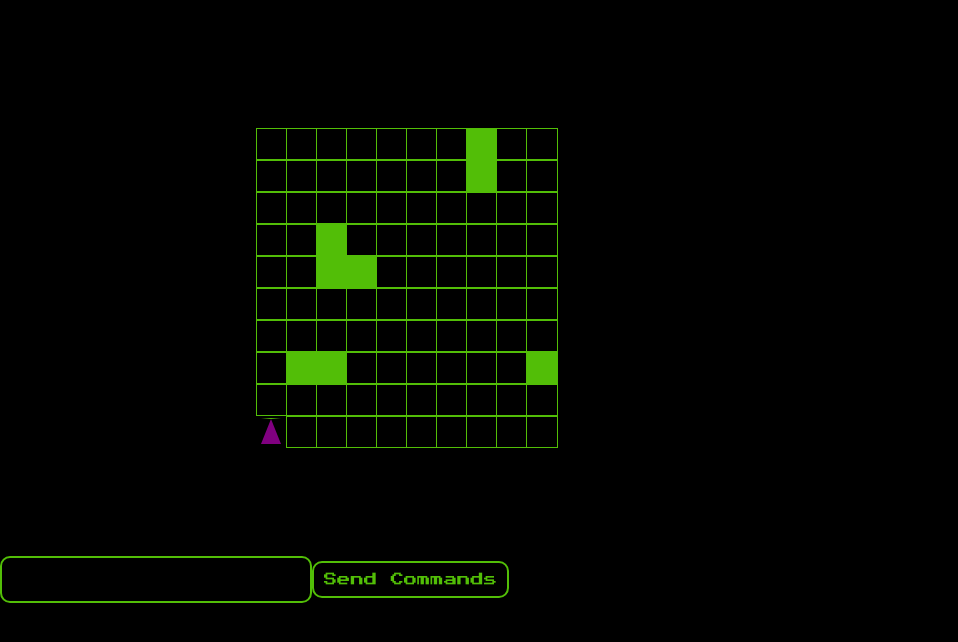
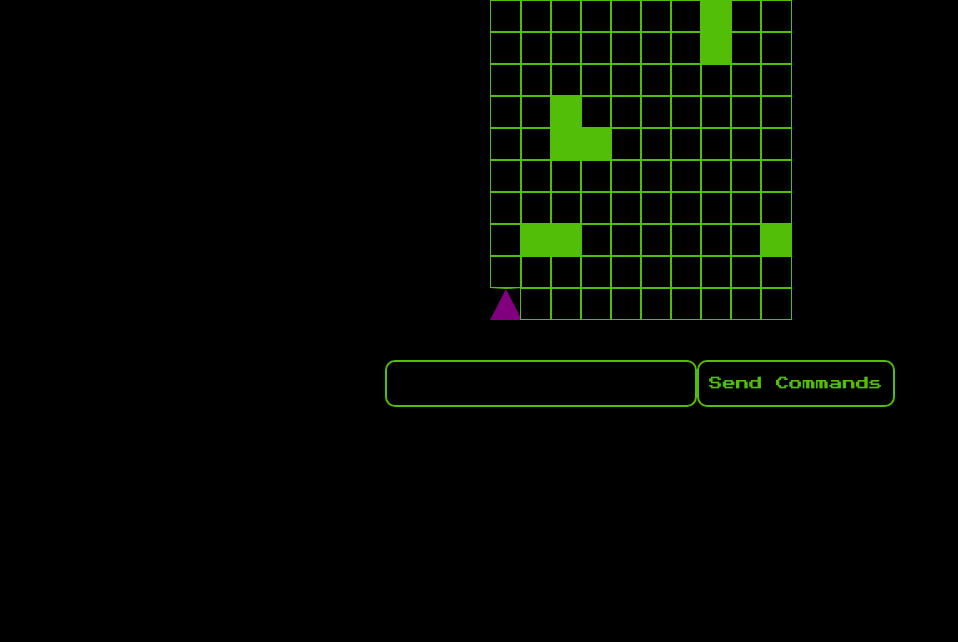
Before and after one commit to avallsru/mars_rover_mission, a React (Create React App) app: page /controller in a window 1280 px wide. Shown: the top 642 px of the page, without its empty margins (0-958 px from the left). Built offline with nearby package versions, Linux system fonts and the light colour scheme.

Commit message:
first mvp. review on alerts needed

```diff
--- a/src/Components/Alert/CustomizedAlerts.scss
+++ b/src/Components/Alert/CustomizedAlerts.scss
@@ -1,12 +1,14 @@
 @import '../../styles/general.scss';
 
 .alerts-container {
+  width: 650px;
   padding: 20px 10px;
   border: 1px solid $retro_green;
   border-radius: 10px;
   display: flex;
   align-items: center;
-  margin: 30px;
+  justify-content: center;
+  // margin: 30px;
   background-color: $retro_green;
 }
 .alert-text {
--- a/src/Components/PlanetMap/CommandInput.jsx
+++ b/src/Components/PlanetMap/CommandInput.jsx
@@ -57,6 +57,7 @@ const CommandInput = () => {
 
   function handleSubmit(e) {
     e.preventDefault();
+
     const { xToGo, yToGo, newDir, status } = changeRobotPosition(
       commands,
       xCoord,
@@ -67,19 +68,31 @@ const CommandInput = () => {
       setAlertVisibility(true);
       setAlertType(status);
     }
+    setCommands("");
+    let commandsInput = document.getElementById("commands-line");
+    commandsInput.value = "";
+    commandsInput.focus();
+
     dispatch(moveRobot(xToGo, yToGo));
     dispatch(changeDirection(newDir));
   }
 
   return (
     <div className="commands-container">
-      <input className="commands-input" onChange={handleChange} />
-      <button className="general-button" type="submit" onClick={handleSubmit}>
-        Send Commands
-      </button>
-      <Container id="alert">
-        <CustomizedAlert type={alertType} />
-      </Container>
+      <div className="element-container">
+        <input
+          id="commands-line"
+          className="commands-input"
+          onChange={handleChange}
+        />
+        <button className="general-button" type="submit" onClick={handleSubmit}>
+          Send Commands
+        </button>
+      </div>
+
+      <div className="element-container" id="alert">
+        <CustomizedAlert id="alert" type={alertType} />
+      </div>
     </div>
   );
 };
--- a/src/Components/PlanetMap/planet.scss
+++ b/src/Components/PlanetMap/planet.scss
@@ -1,14 +1,29 @@
 @import '../../styles/general.scss';
 
 .planet {
-  margin: 10% 20%;
+  width: fit-content;
+  height: 330px;
+  margin: auto;
   display: grid;
   grid-template-columns: repeat(10, 30px );
   grid-template-rows: repeat(10, 30px );
+
 }
 
 .commands-container {
   @include primaryFont;
+  padding: 0 10%;
+  display: flex;
+  flex-direction: column;
+  align-items: center;
+  >* {
+    padding: 30px 0;
+  }
+  .element-container {
+    width: 100%;
+    display: flex;
+    justify-content: center;
+  }
 }
 
 .commands-input {
@@ -16,33 +31,43 @@
 }
 
 .square,
-.obstacle,
-.robot {
+.obstacle {
   height: 30px;
   width: 30px;
   border: 1px solid $retro_green;
-  background-color: black;
+  background-color: transparent;
+  &.robot {
+    height: 0px;
+    width: 0px;
+  }
 
   &.obstacle {
     background-color: $retro_green;
   }
-  &.robot {
-    width: 0;
-    height: 0;
-    &.north,
-    &.south {
-      // padding: 2px;
-    margin: 2px 5px;
-    border-left: 10px solid transparent;
-    border-right: 10px solid transparent;
-    border-bottom: 25px solid purple;
-    }
-    &.east,
-    &.west {
-    margin: 5px 2px;
-    border-top: 10px solid transparent;
-    border-bottom: 10px solid transparent;
-    border-left: 25px solid purple;
-    }
-  }
 }
+
+.north,
+.south {
+  // padding: 3px 6px;
+border-left: 16px solid transparent;
+border-right: 16px solid transparent;
+
+}
+.north {
+  border-bottom: 31px solid purple;
+}
+.south {
+  border-top: 31px solid purple;
+}
+.east,
+.west {
+// padding: 6px 3px;
+border-top: 16px solid transparent;
+border-bottom: 16px solid transparent;
+}
+.east {
+  border-left: 30px solid purple;
+}
+.west {
+  border-right: 30px solid purple;
+}
--- a/src/pages/Home.jsx
+++ b/src/pages/Home.jsx
@@ -4,13 +4,30 @@ import { Container } from "@chakra-ui/react";
 import CoordsInputs from "../Components/ConfigureRobot/CoordInputs";
 import DirectionSelector from "../Components/ConfigureRobot/DirectionSelector";
 
+import "./Home.scss";
+
 const Home = () => {
   return (
-    <div className="principal_container">
-      <Container size="md">
+    <div className="principal-container">
+      <div className="text-container">
+        <div className="title">
+          <h1>Welcome to</h1>
+          <h1>MARS ROVER CONTROLER</h1>
+        </div>
+        <div className="description">
+          <p>
+            Now you are able to control a vehicle that is on Mars's surface.
+          </p>
+          <p>First of all, you have to set your robot. </p>
+          <p>
+            Decide the direction and the exactly point where you want to begin.
+          </p>
+        </div>
+      </div>
+      <div>
         <DirectionSelector />
         <CoordsInputs />
-      </Container>
+      </div>
     </div>
   );
 };
--- a/src/pages/Home.scss
+++ b/src/pages/Home.scss
@@ -1,7 +1,28 @@
 @import "../styles/general.scss";
 
-.principal_container {
+.principal-container {
   width: 100%;
   margin: 0;
   background-color: black;
+  display: flex;
+  flex-direction: column;
+  align-items: center;
 }
+.text-container {
+
+  display: flex;
+  flex-direction: column;
+  align-items: center;
+  text-align: center;
+  margin: 50px 0;
+
+
+}
+.description {
+  width: 60%;
+  text-align: justify;
+  margin: 0;
+  >*{
+    padding: 15px 0;
+  }
+}
```
